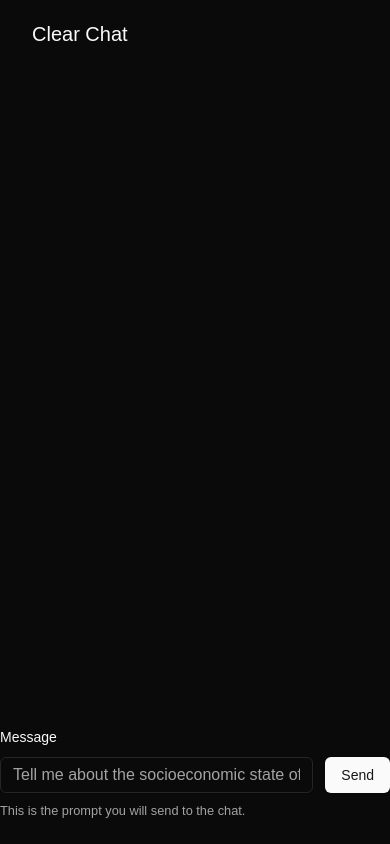
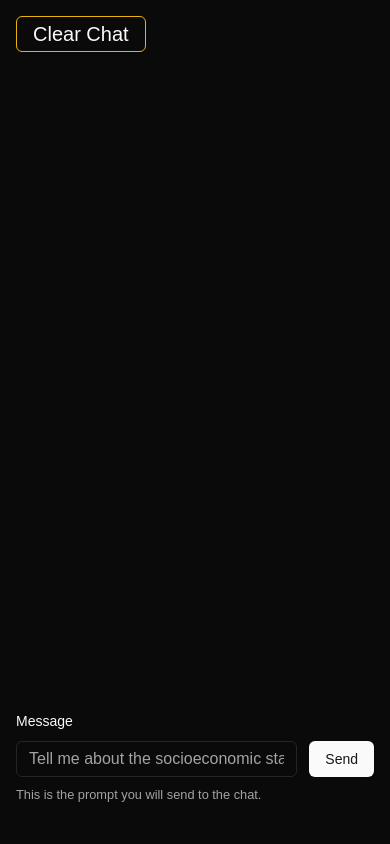
Before and after one commit to nyzss/mistral-chat, a Next.js app: page / in a window 390 px wide. Built offline with nearby package versions, Linux system fonts and the light colour scheme.

Commit message:
more responsive, better look in phone

```diff
--- a/src/app/page.tsx
+++ b/src/app/page.tsx
@@ -66,14 +66,14 @@ export default function Home() {
         <div className="w-screen h-screen">
             <Button
                 onClick={() => setMessages([])}
-                className="fixed m-4 font-medium text-xl"
-                variant={"ghost"}
+                className="fixed m-4 font-medium text-xl border-yellow-500"
+                variant={"outline"}
             >
                 Clear Chat
             </Button>
-            <div className="flex flex-col w-full max-w-xl py-24 mx-auto items-stretch">
+            <div className="flex flex-col w-full max-w-xl py-20 mx-auto items-stretch">
                 <div
-                    className="flex-grow overflow-y-auto max-h-[calc(100vh-250px)] space-y-4"
+                    className="p-4 flex-grow overflow-y-auto max-h-[calc(100vh-250px)] space-y-4"
                     ref={messagesBox}
                 >
                     {messages.map((message, index) => (
@@ -113,7 +113,7 @@ export default function Home() {
                     <form
                         onSubmit={form.handleSubmit(onSubmit)}
                         // className="space-y-8"
-                        className="space-y-8 fixed bottom-0 mb-6 w-full flex space-x-3"
+                        className="p-4 space-y-8 fixed bottom-0 mb-6 w-full flex space-x-3"
                     >
                         <FormField
                             control={form.control}
```
